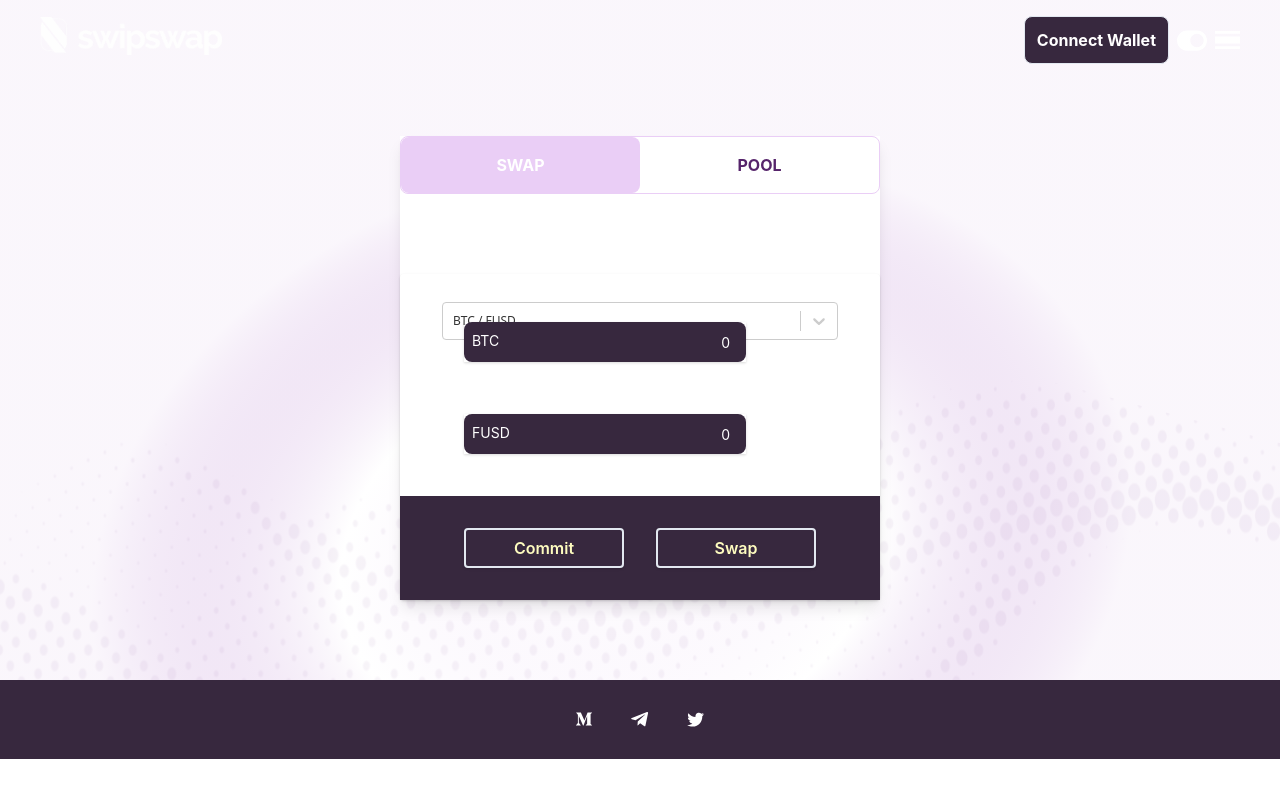
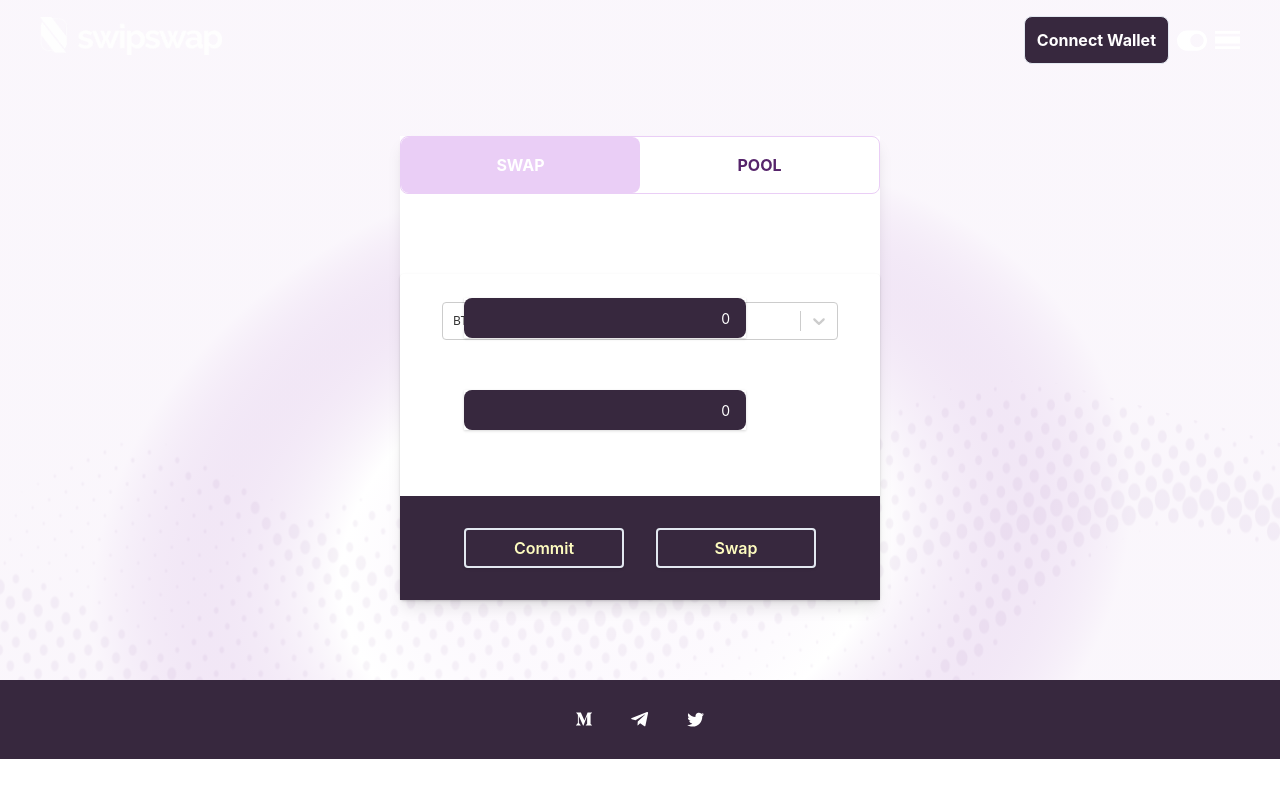
Before and after one commit to swipswap/webclient, a Next.js app: page / in a window 1280 px wide. Built offline with nearby package versions, Linux system fonts and the light colour scheme.

Commit message:
added new variables for dynamic usability

```diff
--- a/components/FormInput/index.tsx
+++ b/components/FormInput/index.tsx
@@ -1,18 +1,11 @@
 export default function FormInput({lightTheme, classname, inputStyle, label, value, onChange, coin, name, balance="", balanceText="Balance"}: {inputStyle:string; lightTheme: boolean; classname: string; label: string; value: number | string; onChange: (e?: any )=>void; coin?: string; name: string; balance?: string; balanceText?:string }){
-	const bgStyle = lightTheme ? 'bg-white text-black focus:bg-white': 'bg-swip-deep'
+	const bgStyle = lightTheme ? 'bg-white text-black focus:bg-white': 'bg-swip-deep text-white'
 	return (
-        <div className="w-3/4">
-            <span className="inline-block w-full text-right text-xs px-2">
-            {/* {balance && <>
-                <span className={`inline-block text-left w-12`}>{balanceText}:</span>
-                <span className="inline-block text-left w-12 underline cursor-pointer hover:text-gray-700">{balance}</span>
-            </>
-            } */}
-            </span>
+        <div className={`${classname} w-3/4`}>
 						<label className={`${lightTheme ? 'text-black' : 'text-white'}`}>{label}</label>
             <label className="relative flex w-full h-10 justify-between shadow">
                 {/* <span className={`${bgStyle} flex items-center w-20 h-full pl-2 text-sm text-left`}>{coin}</span> */}
-                <span className={`z-20 p-2 flex ${lightTheme ? 'text-black': 'text-white'} w-16 h-full pl-2 text-sm text-right justify-start`}>{coin}</span>
+                <span className={`z-3 p-2 flex ${lightTheme ? 'text-black': 'text-white'} w-20 h-full text-sm text-right justify-start`}>{coin}</span>
                 <input className={`${inputStyle} ${bgStyle} rounded-lg absolute w-full -z-1 flex left-0 h-full p-4 text-sm focus:outline-none`} name={name} value={value} onChange={onChange}/>
             </label>
         </div>
```
